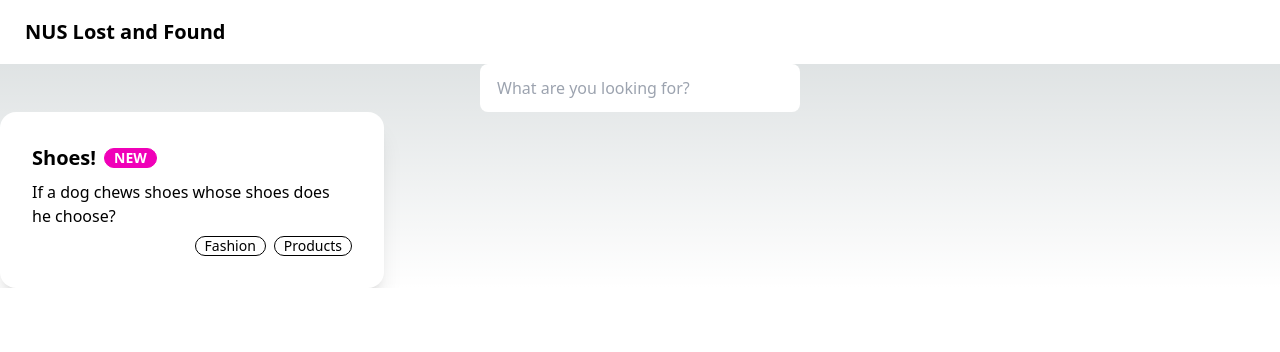
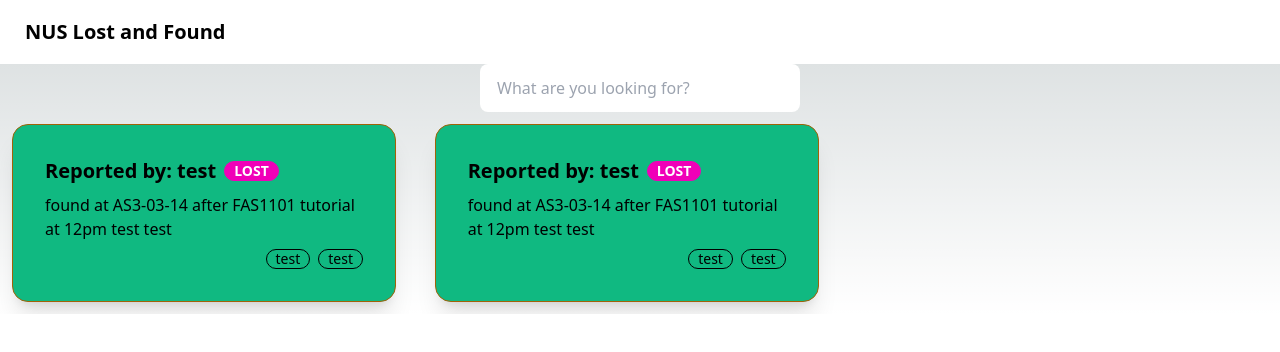
Before and after one commit to WesleyBLDC/hackandroll, a Next.js app in the folder hackyrolly/: page / in a window 1280 px wide. Shown: the top 352 px of the page. Built offline with nearby package versions, Linux system fonts and the light colour scheme.

Commit message:
hardcoded

```diff
--- a/hackyrolly/app/output.css
+++ b/hackyrolly/app/output.css
@@ -2475,31 +2475,18 @@ html {
   margin-bottom: 0.75rem;
 }
 
-.m-auto {
-  margin: auto;
-}
-
-.my-10 {
-  margin-top: 2.5rem;
-  margin-bottom: 2.5rem;
-}
-
 .flex {
   display: flex;
 }
 
-.h-screen {
-  height: 100vh;
+.grid {
+  display: grid;
 }
 
 .w-full {
   width: 100%;
 }
 
-.w-64 {
-  width: 16rem;
-}
-
 .w-screen {
   width: 100vw;
 }
@@ -2508,29 +2495,12 @@ html {
   width: 24rem;
 }
 
-.w-72 {
-  width: 18rem;
-}
-
-.min-w-max {
-  min-width: -moz-max-content;
-  min-width: max-content;
-}
-
 .max-w-xs {
   max-width: 20rem;
 }
 
-.grow {
-  flex-grow: 1;
-}
-
-.flex-col {
-  flex-direction: column;
-}
-
-.items-center {
-  align-items: center;
+.grid-cols-3 {
+  grid-template-columns: repeat(3, minmax(0, 1fr));
 }
 
 .justify-end {
@@ -2541,13 +2511,17 @@ html {
   justify-content: center;
 }
 
-.rounded-full {
-  border-radius: 9999px;
-}
-
-.bg-black {
-  --tw-bg-opacity: 1;
-  background-color: rgb(0 0 0 / var(--tw-bg-opacity));
+.gap-3 {
+  gap: 0.75rem;
+}
+
+.border {
+  border-width: 1px;
+}
+
+.border-yellow-700 {
+  --tw-border-opacity: 1;
+  border-color: rgb(161 98 7 / var(--tw-border-opacity));
 }
 
 .bg-base-100 {
@@ -2555,14 +2529,13 @@ html {
   background-color: hsl(var(--b1) / var(--tw-bg-opacity));
 }
 
-.text-8xl {
-  font-size: 6rem;
-  line-height: 1;
-}
-
-.text-4xl {
-  font-size: 2.25rem;
-  line-height: 2.5rem;
+.bg-emerald-500 {
+  --tw-bg-opacity: 1;
+  background-color: rgb(16 185 129 / var(--tw-bg-opacity));
+}
+
+.p-3 {
+  padding: 0.75rem;
 }
 
 .text-xl {
--- a/hackyrolly/app/page.tsx
+++ b/hackyrolly/app/page.tsx
@@ -1,7 +1,9 @@
 // page.tsx
 
+import SmallCard from "@/components/SmallCard";
 import Image from "next/image";
 import styles from "./page.module.css";
+import results from "../pages/api/result.json";
 
 export default function Home() {
   return (
@@ -14,18 +16,21 @@ export default function Home() {
         />
       </div>
 
-      <div className="card w-96 bg-base-100 shadow-xl">
-        <div className="card-body">
-          <h2 className="card-title">
-            Shoes!
-            <div className="badge badge-secondary">NEW</div>
-          </h2>
-          <p>If a dog chews shoes whose shoes does he choose?</p>
-          <div className="card-actions justify-end">
-            <div className="badge badge-outline">Fashion</div>
-            <div className="badge badge-outline">Products</div>
-          </div>
-        </div>
+      <div className="grid grid-cols-3 gap-3 p-3">
+        <SmallCard
+          from="test"
+          message={"test"}
+          text={"test"}
+          date={"test"}
+          from_id={"test"}
+        />
+        <SmallCard
+          from="test"
+          message={"test"}
+          text={"test"}
+          date={"test"}
+          from_id={"test"}
+        />
       </div>
     </div>
   );
--- /dev/null
+++ b/hackyrolly/components/SmallCard.tsx
@@ -0,0 +1,31 @@
+import React from "react";
+
+interface CreateStudentProps {
+  from: string;
+  message: string;
+  text: string;
+  date: string;
+  from_id: string;
+}
+
+function SmallCard({ from, message, text, date, from_id }: CreateStudentProps) {
+  return (
+    <div className="card w-96 bg-emerald-500 border border-yellow-700 shadow-xl">
+      <div className="card-body">
+        <h2 className="card-title">
+          Reported by: {from}
+          <div className="badge badge-secondary">LOST</div>
+        </h2>
+        <p>
+          found at AS3-03-14 after FAS1101 tutorial at 12pm {message} {text}
+        </p>
+        <div className="card-actions justify-end">
+          <div className="badge badge-outline">{date}</div>
+          <div className="badge badge-outline">{from_id}</div>
+        </div>
+      </div>
+    </div>
+  );
+}
+
+export default SmallCard;
```
